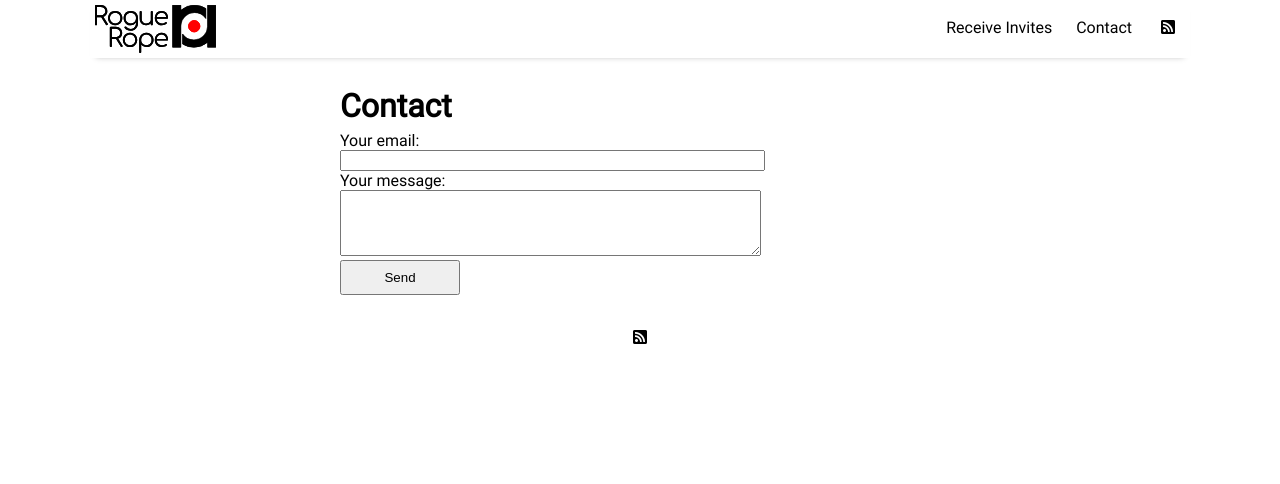
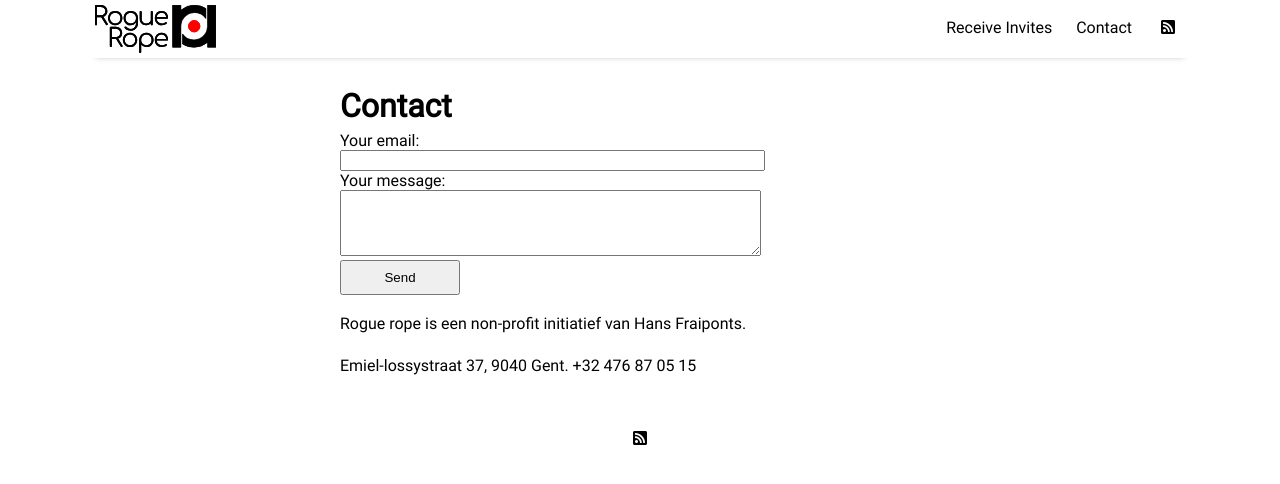
Before and after one commit to RogueRope/RogueRope, a Jekyll site: the page built from pages/contact.md, in a window 1280 px wide. Shown: the top 484 px of the page. Built offline with Jekyll 4.4.1, drawn with Linux system fonts in a browser that asks for light colours; comment, search, counter and statistics services are not loaded.

Commit message:
impression

```diff
--- a/pages/contact.md
+++ b/pages/contact.md
@@ -27,3 +27,6 @@ title: Contact
 
   <button type="submit"  style="height:35px;width:120px">Send</button>
 </form>
+
+<p> Rogue rope is een non-profit initiatief van Hans Fraiponts. </p>
+<p> Emiel-lossystraat 37, 9040 Gent. +32 476 87 05 15 </p>
```
